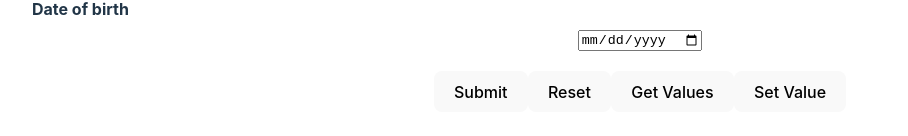
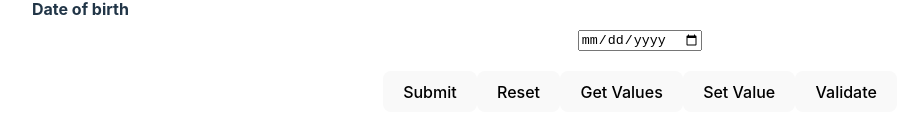
Before and after one commit to lilugirl/react-hook-form-demo, a React (Vite) app: page / in a window 1280 px wide. Shown: the part 986-1122 px from the top of the page, without its empty margins (0-908 px from the left). Built offline with nearby package versions, Linux system fonts and the light colour scheme; no server answers.

Commit message:
Manually Trigger Validations

```diff
--- a/src/components/YouTubeForm.tsx
+++ b/src/components/YouTubeForm.tsx
@@ -52,7 +52,8 @@ export const YouTubeForm = () => {
     watch,
     getValues,
     setValue,
-    reset
+    reset,
+    trigger
   } = form;
   const { errors, touchedFields, dirtyFields, isDirty, isValid, isSubmitting,isSubmitted,isSubmitSuccessful,submitCount } = formState;
 
@@ -271,6 +272,9 @@ export const YouTubeForm = () => {
         <button type="button" onClick={handleSetValue}>
           Set Value
         </button>
+        <button type="button" onClick={()=>trigger("channel")}>
+          Validate
+        </button>
       </form>
       <DevTool control={control} />
     </div>
```
